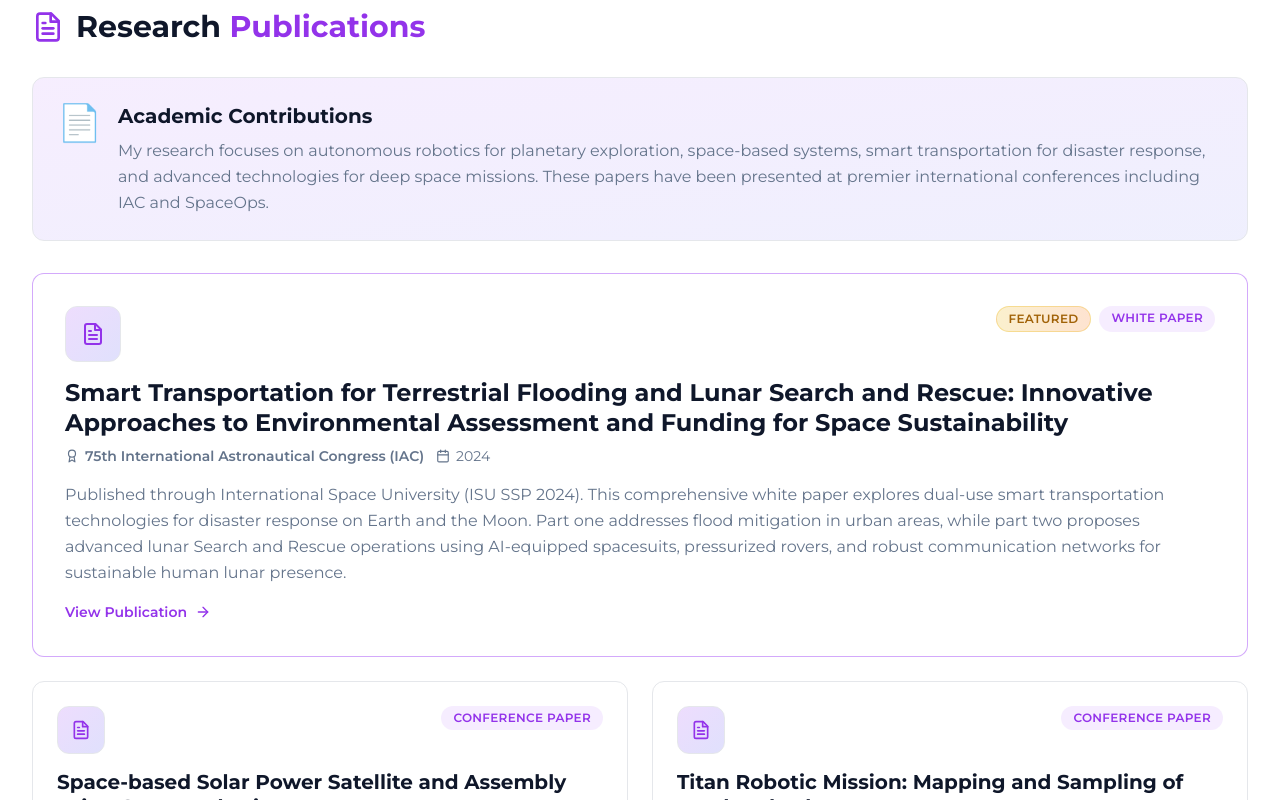
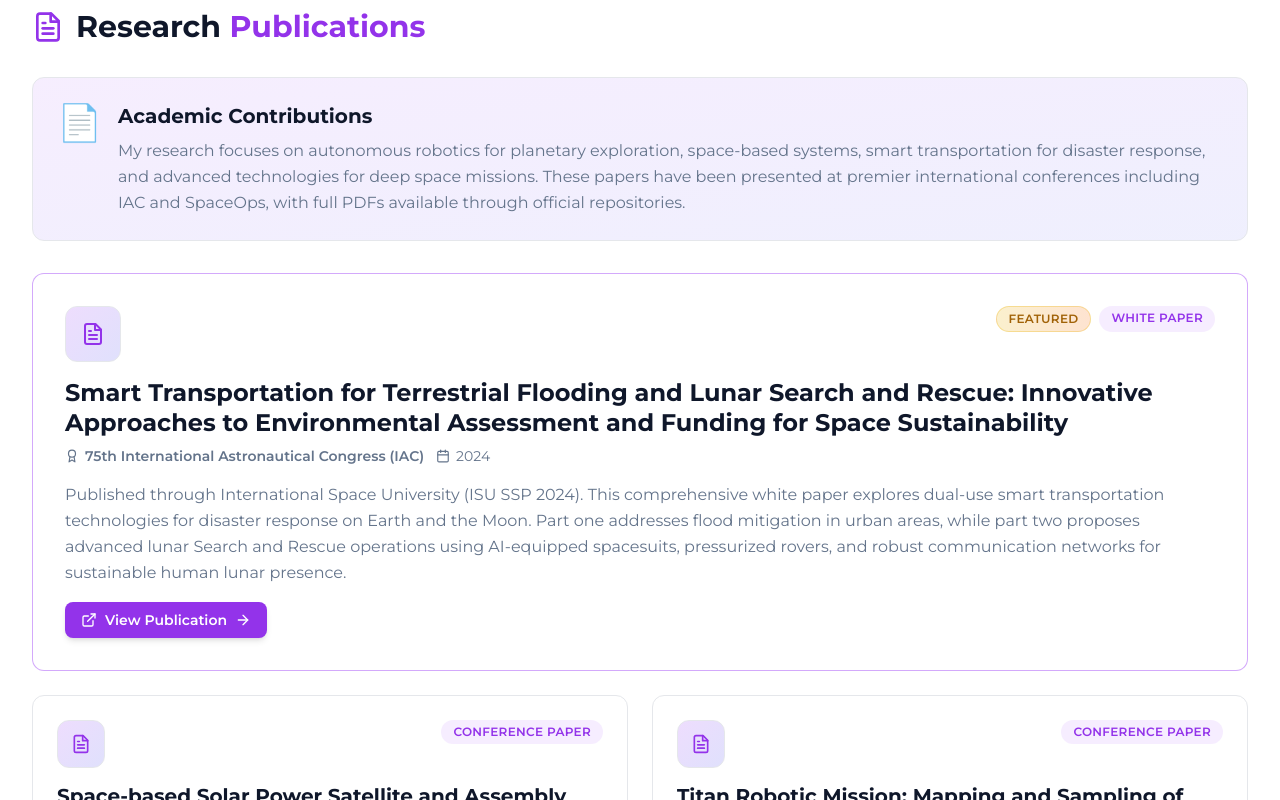
Before and after one commit to prathameshbarapatre5/Portfolio, a Next.js app: page /articles in a window 1280 px wide. Shown: the part 420-1220 px from the top of the page. Built offline with nearby package versions, Linux system fonts and the light colour scheme.

Commit message:
Update page.tsx

```diff
--- a/app/articles/page.tsx
+++ b/app/articles/page.tsx
@@ -2,7 +2,7 @@
 import React from 'react'
 import Layout from '@/components/Layout'
 import Link from 'next/link'
-import { Calendar, Clock, ArrowRight, BookOpen, Globe, Mic, Headphones, FileText, Award } from 'lucide-react'
+import { Calendar, Clock, ArrowRight, BookOpen, Globe, Mic, Headphones, FileText, Award, ExternalLink } from 'lucide-react'
 import { motion } from 'framer-motion'
 
 const containerVariants = {
@@ -75,8 +75,9 @@ const PublicationCard = ({ title, conference, year, type, description, link, fea
                             href={link}
                             target="_blank"
                             rel="noopener noreferrer"
-                            className='inline-flex items-center gap-2 text-purple-600 dark:text-purple-400 font-semibold hover:gap-3 transition-all text-sm'
+                            className='inline-flex items-center gap-2 px-4 py-2 bg-purple-600 hover:bg-purple-700 text-white rounded-lg font-semibold transition-all shadow-md hover:shadow-lg text-sm'
                         >
+                            <ExternalLink size={16} />
                             View Publication
                             <ArrowRight size={16} />
                         </Link>
@@ -197,7 +198,7 @@ const Articles = () => {
             year: "2024",
             type: "White Paper",
             description: "Published through International Space University (ISU SSP 2024). This comprehensive white paper explores dual-use smart transportation technologies for disaster response on Earth and the Moon. Part one addresses flood mitigation in urban areas, while part two proposes advanced lunar Search and Rescue operations using AI-equipped spacesuits, pressurized rovers, and robust communication networks for sustainable human lunar presence.",
-            link: "#",
+            link: "https://isulibrary.isunet.edu/index.php?lvl=notice_display&id=12066",
             featured: true
         },
         {
@@ -206,7 +207,7 @@ const Articles = () => {
             year: "2023",
             type: "Conference Paper",
             description: "Presented at SpaceOps 2023 in Dubai, hosted by Mohammed bin Rashid Space Center (MBRSC). This paper showcases a model for sustaining Space-based Solar Power Satellite Systems (SSPSS) using space robotics while collaborating with global space-based service platforms.",
-            link: "#"
+            link: "https://star.spaceops.org/2023/user_manudownload.php?doc=519__89sqyus0.pdf"
         },
         {
             title: "Titan Robotic Mission: Mapping and Sampling of Land and Lake",
@@ -214,7 +215,7 @@ const Articles = () => {
             year: "2023",
             type: "Conference Paper",
             description: "Presented at SpaceOps 2023 in Dubai. This research showcases an innovative rover mission concept for Titan to map and collect samples from its sandy surface and methane lakes, which experts speculate could host life in hydrocarbon form.",
-            link: "#"
+            link: "https://star.spaceops.org/2023/user_manudownload.php?doc=371__0s5sq3vn.pdf"
         },
         {
             title: "Lunar Mining and Mapping using Multipurpose Autonomous Rover",
@@ -222,7 +223,7 @@ const Articles = () => {
             year: "2021",
             type: "Conference Paper",
             description: "Published and presented at IAC 2021. This paper explores autonomous rover technology for lunar resource extraction and surface mapping, addressing key challenges in lunar exploration and resource utilization.",
-            link: "#"
+            link: "https://dl.iafastro.directory/event/IAC-2021/paper/66095/"
         },
         {
             title: "Titan Exploration using Autonomous Droneboat with Sample Analysis and Visual Perspective",
@@ -230,7 +231,7 @@ const Articles = () => {
             year: "2021",
             type: "Conference Paper",
             description: "Presented at IAC 2021. This research proposes an innovative autonomous droneboat design for exploring Titan's methane lakes, incorporating sample analysis capabilities and advanced visual sensing systems.",
-            link: "#"
+            link: "https://dl.iafastro.directory/event/IAC-2021/paper/66117/"
         },
         {
             title: "Lunar Cave Exploration using Autonomous Rover Sample Collection and Analysis",
@@ -238,7 +239,7 @@ const Articles = () => {
             year: "2021",
             type: "Conference Paper & Poster",
             description: "Published paper and interactive poster presented at IAC 2021. This work focuses on autonomous exploration of lunar caves, including sample collection and in-situ analysis for potential habitation and scientific discovery.",
-            link: "#"
+            link: "https://dl.iafastro.directory/event/IAC-2021/paper/66112/"
         }
     ];
 
@@ -348,7 +349,8 @@ const Articles = () => {
                                 <p className='text-secondary dark:text-gray-400 leading-relaxed'>
                                     My research focuses on autonomous robotics for planetary exploration, space-based systems, smart
                                     transportation for disaster response, and advanced technologies for deep space missions. These papers
-                                    have been presented at premier international conferences including IAC and SpaceOps.
+                                    have been presented at premier international conferences including IAC and SpaceOps, with full PDFs
+                                    available through official repositories.
                                 </p>
                             </div>
                         </div>
```
